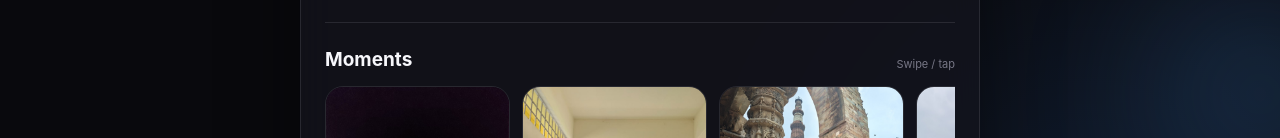
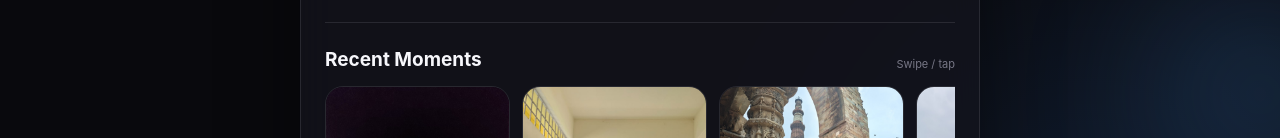
Before and after one commit to Chinmoydek/chinmoy23.github.io, a plain HTML site: page index.html in a window 1280 px wide. Shown: the part 586-724 px from the top of the page. Drawn offline with Linux system fonts and the light colour scheme.

Commit message:
Update index.html

```diff
--- a/index.html
+++ b/index.html
@@ -50,7 +50,7 @@
 
     <section class="gallery">
       <div class="section-head">
-        <h2>Moments</h2>
+        <h2>Recent Moments</h2>
         <span>Swipe / tap</span>
       </div>
       <div class="photos">
```
